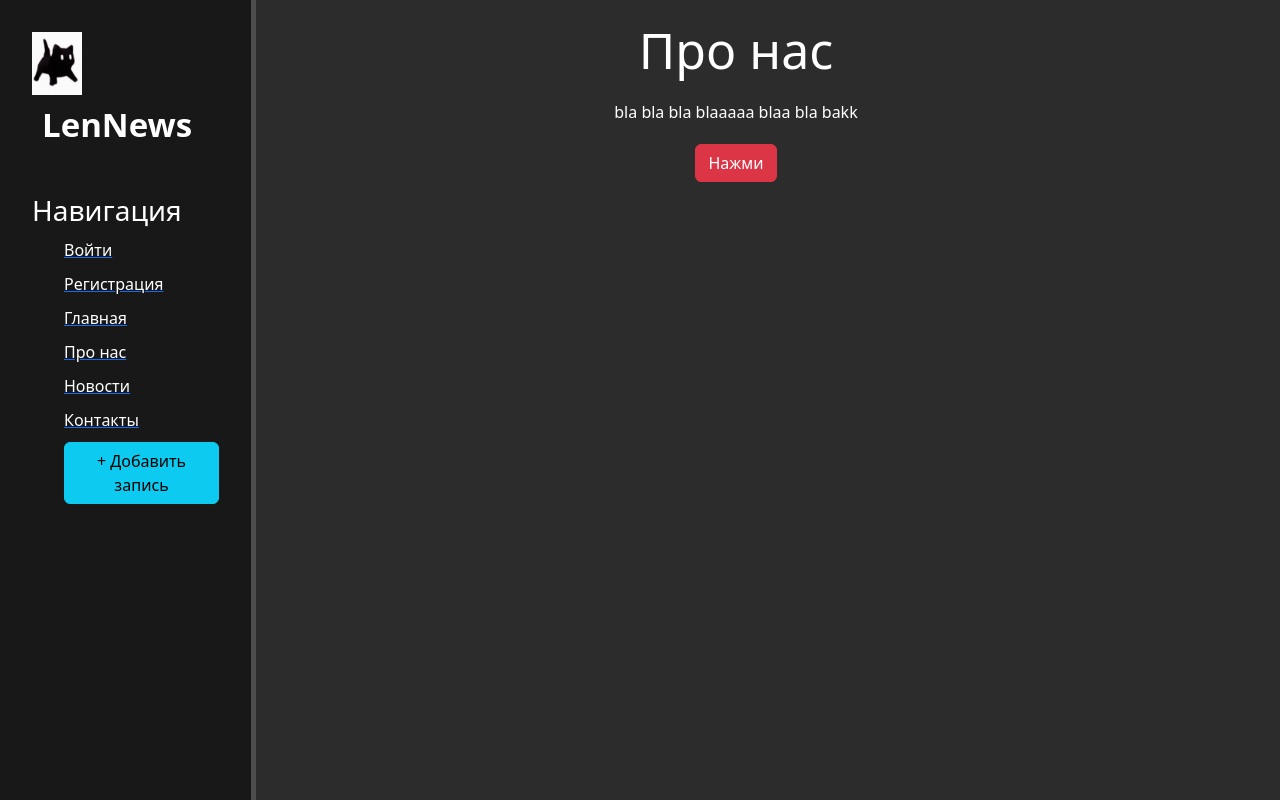
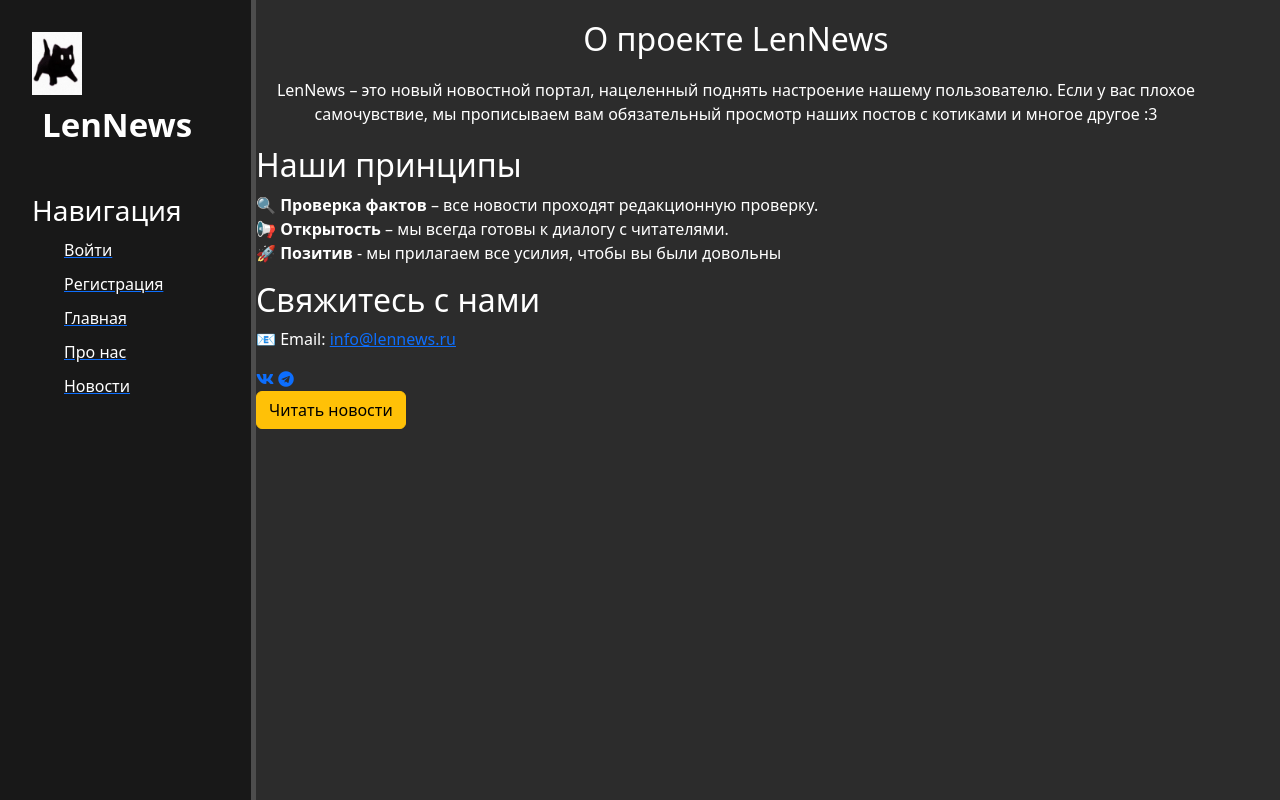
Before and after one commit to Valeralkx/kursovaya, a Django app: page /about in a window 1280 px wide. Run offline with Django 5.2, Linux system fonts and the light colour scheme; parts of the project's set-up code (start-up, migrations or seed data) failed here and were passed over.

Commit message:
additions and changes to modules

```diff
--- a/kursovaya/settings.py
+++ b/kursovaya/settings.py
@@ -137,7 +137,7 @@
 
 LOGIN_REDIRECT_URL = 'home'
 LOGOUT_REDIRECT_URL = 'home'
-LOGIN_URL = 'user:login'
+LOGIN_URL = '/user/login/'
 
 # Для работы с загружаемыми файлами
 MEDIA_URL = '/media/'
--- a/main/templates/main/about.html
+++ b/main/templates/main/about.html
@@ -4,8 +4,26 @@
 
 {% block content %}
     <div class="features">
-        <h1>Про нас</h1>
-        <p>bla bla bla blaaaaa blaa bla bakk</p>
-        <button class="btn btn-danger">Нажми</button>
+        <h2>О проекте LenNews</h2>
+    <p>LenNews – это новый новостной портал, нацеленный поднять настроение нашему пользователю. Если у вас плохое самочувствие, мы прописываем вам обязательный просмотр наших постов с котиками и многое другое :3</p>
+    </div>
+    <div class="principles">
+        <h2>Наши принципы</h2>
+        <ul>
+            <li>🔍 <strong>Проверка фактов</strong> – все новости проходят редакционную проверку.</li>
+            <li>📢 <strong>Открытость</strong> – мы всегда готовы к диалогу с читателями.</li>
+            <li>🚀 <strong>Позитив</strong> - мы прилагаем все усилия, чтобы вы были довольны</li>
+        </ul>
+    </div>
+    <div class="contacts">
+        <h2>Свяжитесь с нами</h2>
+        <p>📧 Email: <a href="mailto:info@lennews.ru">info@lennews.ru</a></p>
+        <div class="social-links">
+            <a href="#"><i class="fab fa-vk"></i></a>
+            <a href="#"><i class="fab fa-telegram"></i></a>
+        </div>
+    </div>
+    <div class="cta">
+        <a href="{% url 'news_home' %}" class="btn btn-warning">Читать новости</a>
     </div>
 {% endblock content %}
--- a/main/templates/main/base.html
+++ b/main/templates/main/base.html
@@ -74,6 +74,13 @@
             width: 500px;
             margin-top: 50px;
         }
+        .principles{
+            color: #fff;
+        }
+        .principles ul{list-style: none}
+        .contacts{
+            color: #fff;
+        }
     </style>
     <aside>
         <img src="{% static 'main/img/Снимок.PNG' %}"  alt="Лого">
@@ -90,8 +97,9 @@
             <a href="{% url "home" %}"><li>Главная</li></a>
             <a href="{% url "about" %}"><li>Про нас</li></a>
             <a href="{% url "news_home" %}"><li>Новости</li></a>
-            <a href=""><li>Контакты</li></a>
-            <a href="{% url "create" %}"><li><button class="btn btn-info">+ Добавить запись</button></li></a>
+            {% if user.is_authenticated %}
+                <a href="{% url "create" %}"><li><button class="btn btn-info">+ Добавить запись</button></li></a>
+            {% endif %}
         </ul>
     </aside>
     <main>
--- a/users/views.py
+++ b/users/views.py
@@ -41,7 +41,7 @@
     model = User
     fields = ['username', 'email', 'avatar', 'bio', 'phone']
     template_name = 'users/profile_edit.html'
-    success_url = reverse_lazy('profile')
+    success_url = reverse_lazy('user:profile')
 
     def get_object(self, queryset=None):
         return self.request.user
```
Also changed, not shown: main/templates/main/index.html (+4 -3 lines), news/templates/news/news_home.html (+10 -3 lines), news/views.py (+11 -1 lines), media/avatars/Снимок.PNG (added), media/avatars/Снимок_B4X9gg3.PNG (added).
